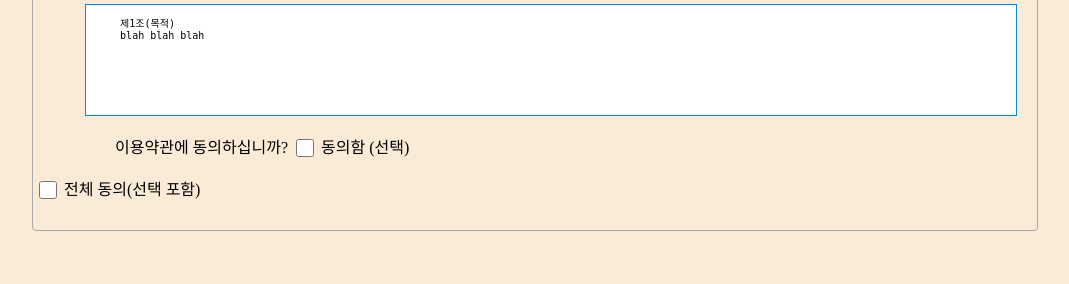
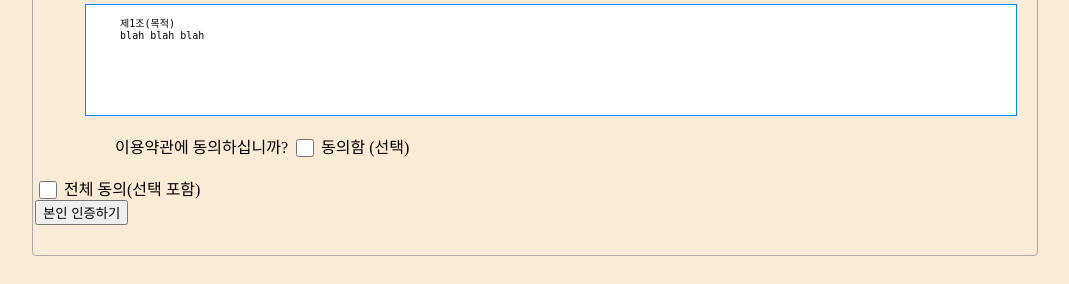
Before and after one commit to ohjisu320/team_click, a FastAPI app: template templates/join/step1.html in a window 1280 px wide. Shown: the part 864-1148 px from the top of the page, without its empty margins (105-1174 px from the left). Before the commit the page ends 1095 px from the top, so only its background shows below. Run offline with FastAPI, Linux system fonts and the light colour scheme; the template is opened without the code that fills it, so the values that code supplies are empty.

Commit message:
step1 fix

```diff
--- a/templates/join/step1.html
+++ b/templates/join/step1.html
@@ -11,6 +11,7 @@
 </head>
 
 <body>
+    <form>
         <div id="wrap">
             <!-- textarea 사용 시작 -->
             <figure>
@@ -84,8 +85,10 @@
 
             <input type="checkbox" name="agree" id="agree05"> 전체 동의(선택 포함)
 
-
-
+            <div class="text-center">
+                <button type="submit" class="btn btn-primary" formaction="./step2.html">본인 인증하기</button>
+            </div>
+    </form>
 </body>
 
 </html>
```
Lines whose indentation alone changed are shown as unchanged.
